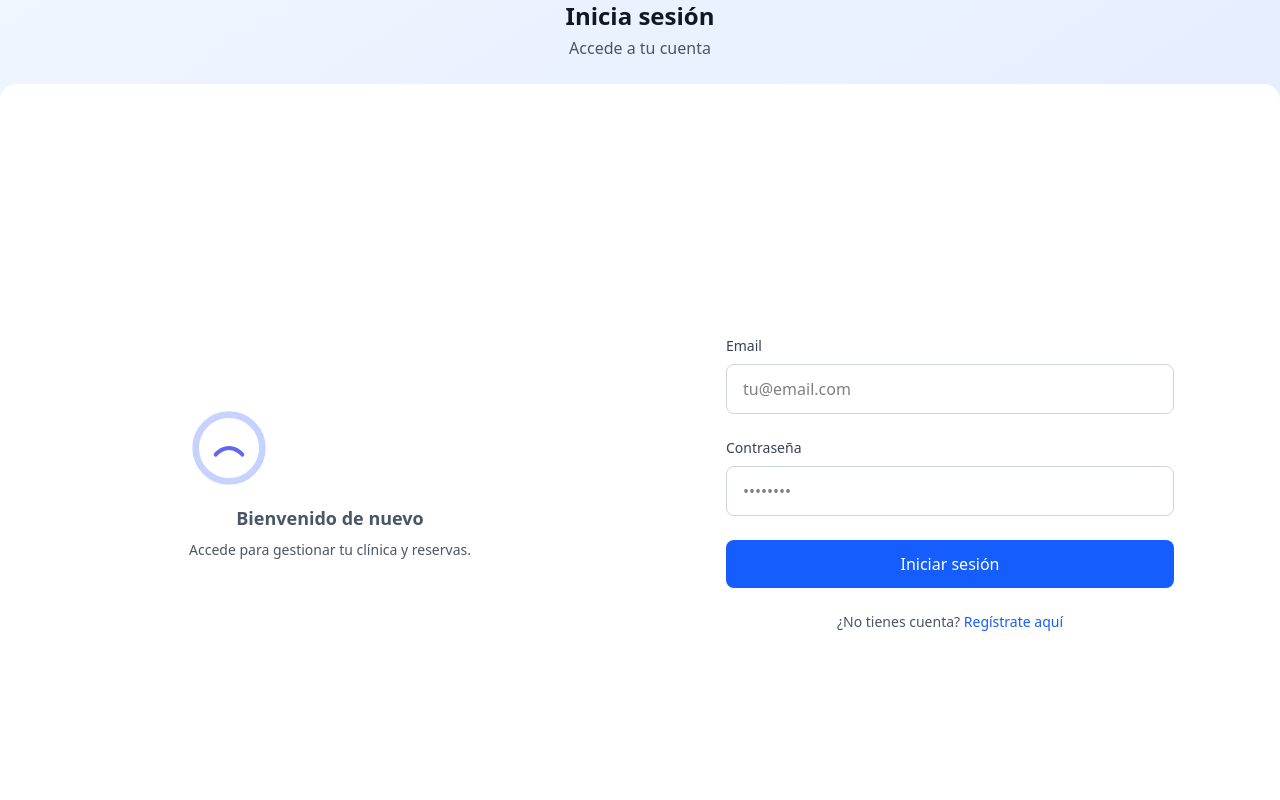
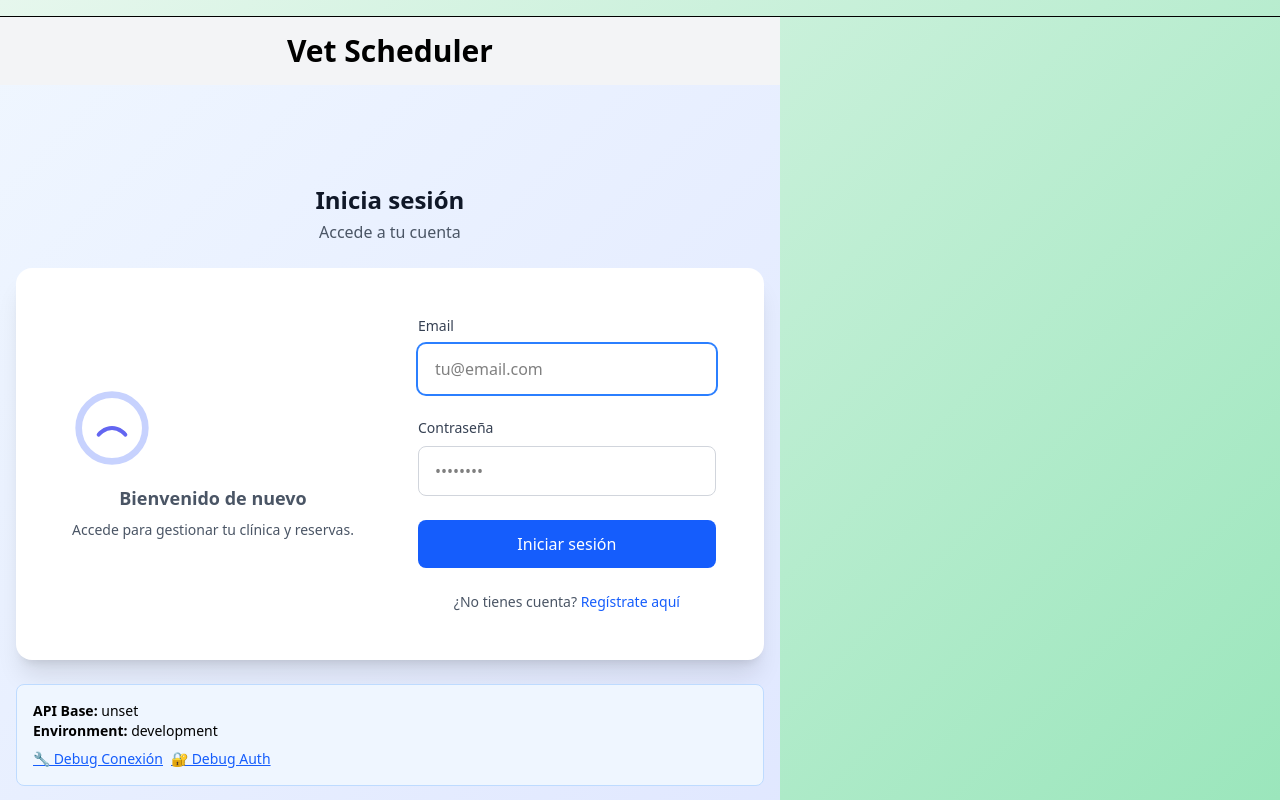
Before and after one commit to PulpFictionApps/Veterinaria, a Next.js app in the folder frontend/: page /login in a window 1280 px wide. Shown: the top 800 px of the page. Built offline with nearby package versions, Linux system fonts and the light colour scheme; no server answers.

Commit message:
implementaciones

```diff
--- a/frontend/src/app/login/page.tsx
+++ b/frontend/src/app/login/page.tsx
@@ -51,27 +51,23 @@ export default function LoginPage() {
   };
 
   return (
-    <div className="fixed inset-0 flex items-stretch justify-center bg-gradient-to-br from-blue-50 to-indigo-100 px-0 overflow-auto">
-      <div className="w-full h-full">
-        {/* Compact header for auth pages - avoid duplicating global header */}
+    <div className="min-h-screen flex items-center justify-center bg-gradient-to-br from-blue-50 to-indigo-100 px-4 py-12">
+      <div className="w-full max-w-4xl">
         <div className="text-center mb-6">
           <h1 className="text-2xl font-bold text-gray-900">Inicia sesión</h1>
           <p className="text-gray-600 mt-1">Accede a tu cuenta</p>
         </div>
 
-        {/* Login Form */}
-        <div className="bg-white rounded-none md:rounded-2xl shadow-none md:shadow-xl p-6 md:p-8 grid grid-cols-1 md:grid-cols-2 gap-6 items-stretch h-full overflow-hidden">
-          <div className="hidden md:block p-6 h-full">
-            <div className="h-full flex items-center justify-center text-center text-gray-600">
-              <div>
-                <div className="mb-4"><svg width="80" height="80" viewBox="0 0 24 24" fill="none" xmlns="http://www.w3.org/2000/svg"><circle cx="12" cy="12" r="10" stroke="#c7d2fe" strokeWidth="2"/><path d="M8 14s1.5-2 4-2 4 2 4 2" stroke="#6366f1" strokeWidth="1.2" strokeLinecap="round" strokeLinejoin="round"/></svg></div>
-                <h3 className="font-semibold text-lg">Bienvenido de nuevo</h3>
-                <p className="text-sm mt-2">Accede para gestionar tu clínica y reservas.</p>
-              </div>
+        <div className="bg-white rounded-2xl shadow-xl p-6 md:p-8 grid grid-cols-1 md:grid-cols-2 gap-6 items-stretch">
+          <div className="hidden md:flex p-6 items-center justify-center text-center text-gray-600">
+            <div>
+              <div className="mb-4"><svg width="80" height="80" viewBox="0 0 24 24" fill="none" xmlns="http://www.w3.org/2000/svg"><circle cx="12" cy="12" r="10" stroke="#c7d2fe" strokeWidth="2"/><path d="M8 14s1.5-2 4-2 4 2 4 2" stroke="#6366f1" strokeWidth="1.2" strokeLinecap="round" strokeLinejoin="round"/></svg></div>
+              <h3 className="font-semibold text-lg">Bienvenido de nuevo</h3>
+              <p className="text-sm mt-2">Accede para gestionar tu clínica y reservas.</p>
             </div>
           </div>
 
-          <div className="p-4 md:p-2 flex items-center justify-center overflow-auto">
+          <div className="p-4 flex items-center justify-center">
             <div className="w-full max-w-md">
               <form onSubmit={handleSubmit} className="space-y-6">
             <div>
@@ -81,6 +77,7 @@ export default function LoginPage() {
               <input
                 id="email"
                 type="email"
+                autoFocus
                 placeholder="tu@email.com"
                 value={email}
                 onChange={(e) => setEmail(e.target.value)}
```
